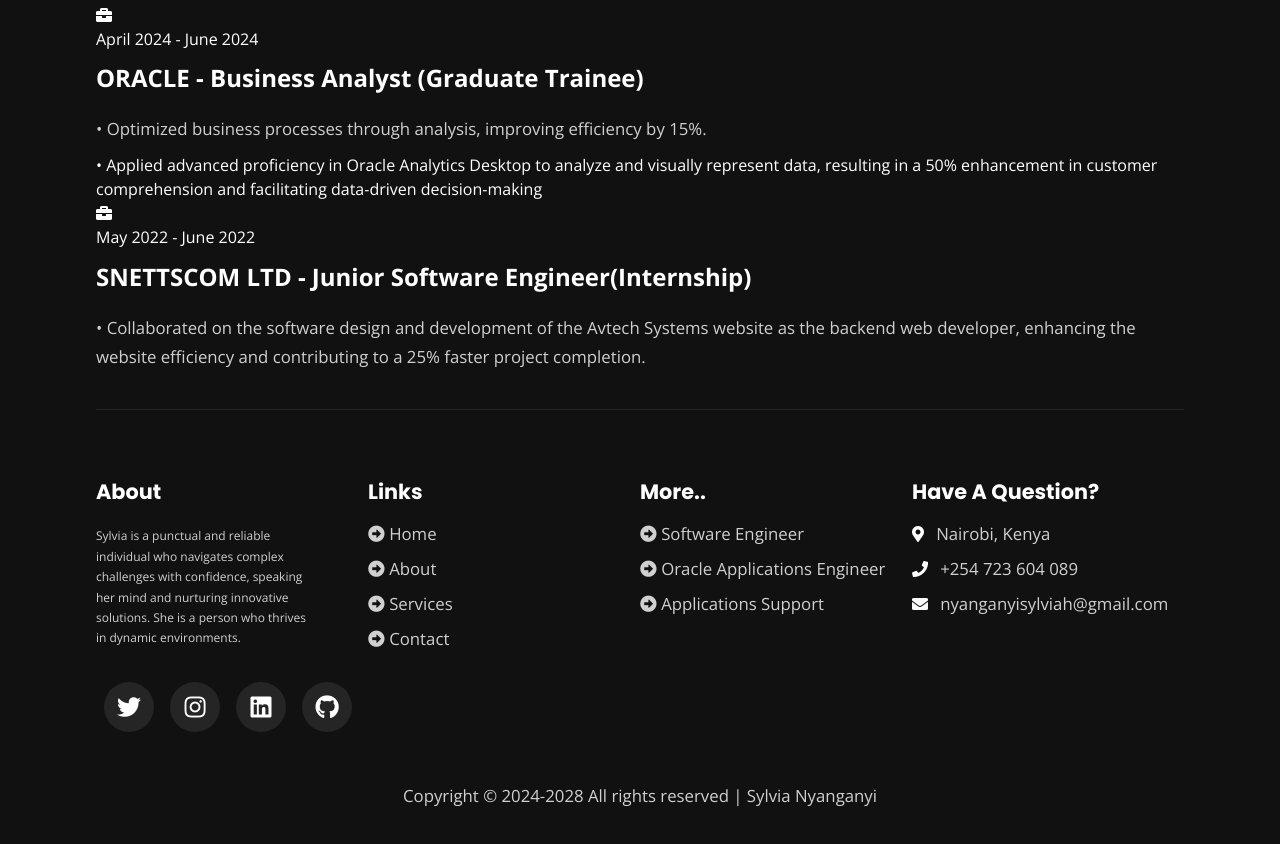
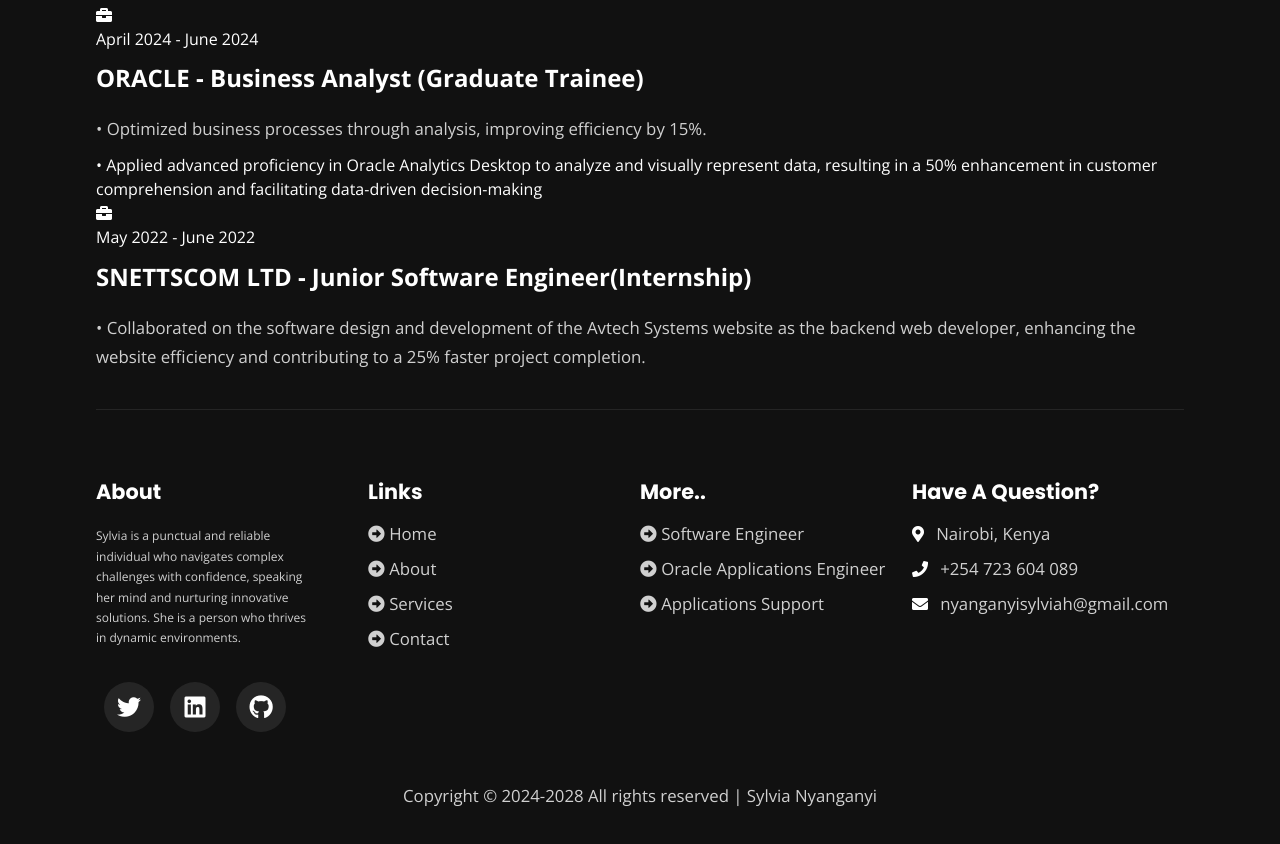
Before and after one commit to Sylvia-creatot/MyPortfolio, a plain HTML site: page portfolio-master/experience.html in a window 1280 px wide. Shown: the part 629-1473 px from the top of the page. Drawn offline with nearby package versions, Linux system fonts and the light colour scheme.

Commit message:
Updated on 23rd May 2025

```diff
--- a/portfolio-master/experience.html
+++ b/portfolio-master/experience.html
@@ -137,7 +137,7 @@
               She is a person who thrives in dynamic environments. </p>
             <div class = "social-links">
               <a href = "https://x.com/sylvianyanganyi"><i class = "fab fa-twitter"></i></a>
-              <a href = "https://www.instagram.com/sylvia_nyanganyi/"><i class = "fab fa-instagram"></i></a>
+              <!-- <a href = "https://www.instagram.com/sylvia_nyanganyi/"><i class = "fab fa-instagram"></i></a> -->
               <a href = "https://www.linkedin.com/in/sylvia-nyaroo"><i class = "fab fa-linkedin"></i></a>
               <a href = "https://github.com/Sylvia-creatot"><i class = "fab fa-github"></i></a>
             </div>
```
Also changed, not shown: portfolio-master/contact.html (+1 -1 lines), portfolio-master/projects.html (+1 -1 lines), portfolio-master/services.html (+1 -1 lines), portfolio-master/skills.html (+1 -1 lines), 2 other files.
